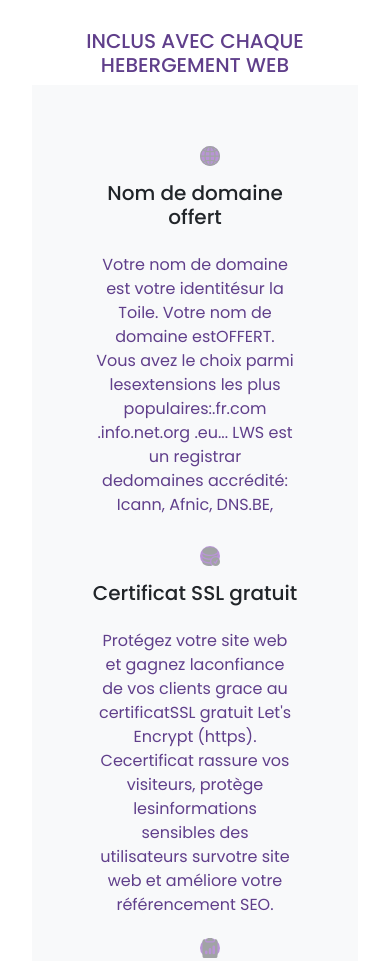
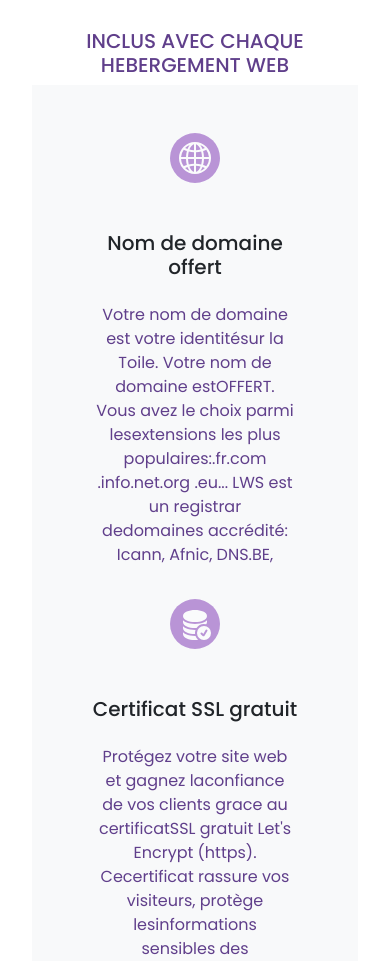
Before and after one commit to Rahma-silliman/titans_hebergement, a plain HTML site: page index.html in a window 390 px wide. Shown: the part 3140-4101 px from the top of the page. Drawn offline with nearby package versions, Linux system fonts and the light colour scheme.

Commit message:
Update app_herbergement.css

```diff
--- a/app_herbergement.css
+++ b/app_herbergement.css
@@ -169,26 +169,29 @@ border-color: #00FF00;
 }
    .inclus  img{
 
-        font-size: large;
-    z-index: 3;
-    position: absolute;
-    left: 11.5rem;
-    top: 2px;
+
     }
 
 .inclus div div{
 
-    position: absolute;
-    left: 11.9rem;
+   margin: auto;
     top: 2px;
-    width: 20px;
-    height: 20px;
+    width: 50px;
+    height: 50px;
     border-radius: 50%;
     background-color: #5C00A3;
     opacity: 0.4;
 
 }
+.inclus svg{
+    width: 2rem;
+    color: #fff;
+    font-size: large;
+    z-index: 3;
 
+  margin: auto;
+
+}
 .content .card button{
   outline: none;
   height: 42px;
@@ -286,14 +289,12 @@ p{
     width: 18rem;
 }
 .inclus  img{
-left: 50%;
-top: -10%;
+
 
 }
 
 .inclus div div{
-left: 52%;
-top: -10%;
+
 
 
 }
```
